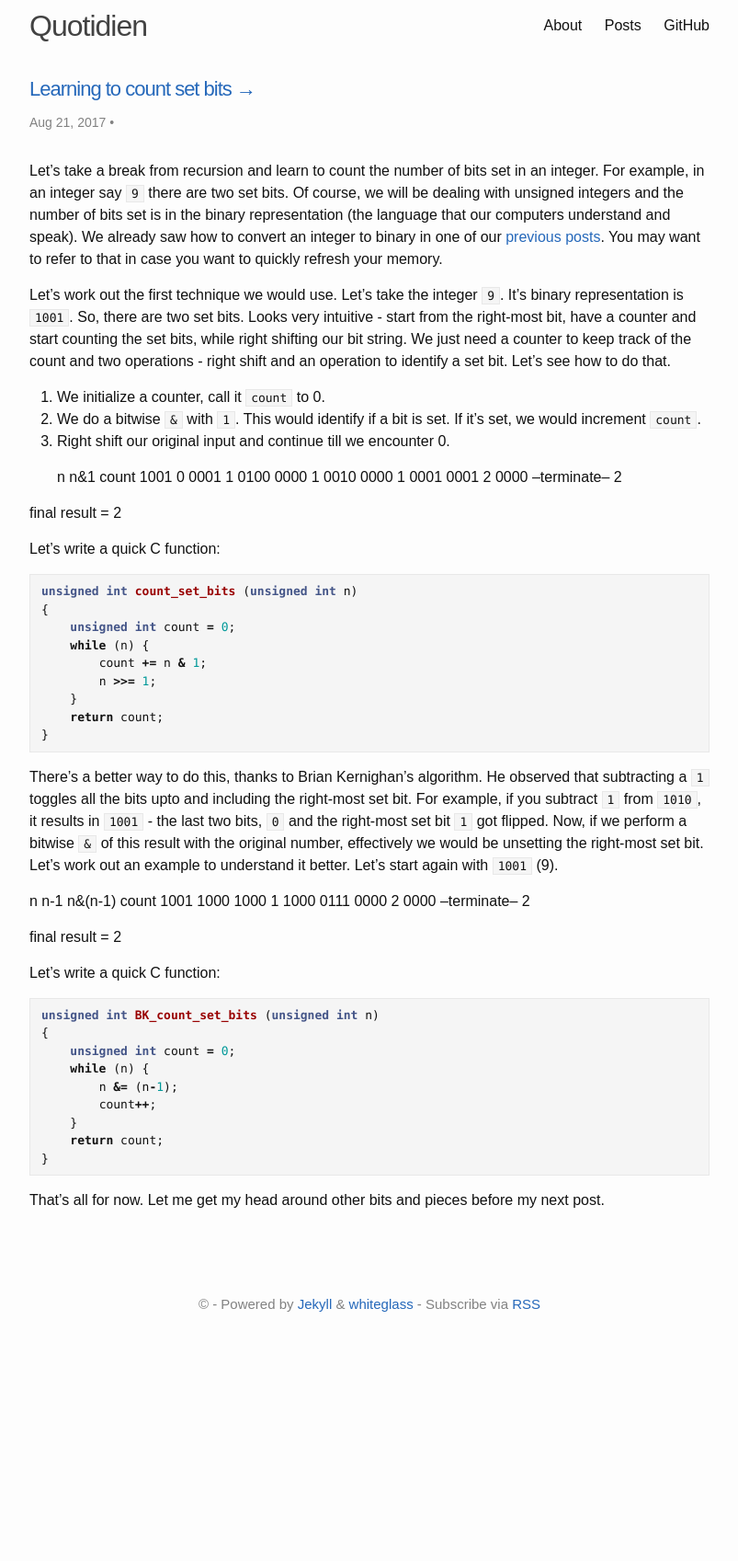
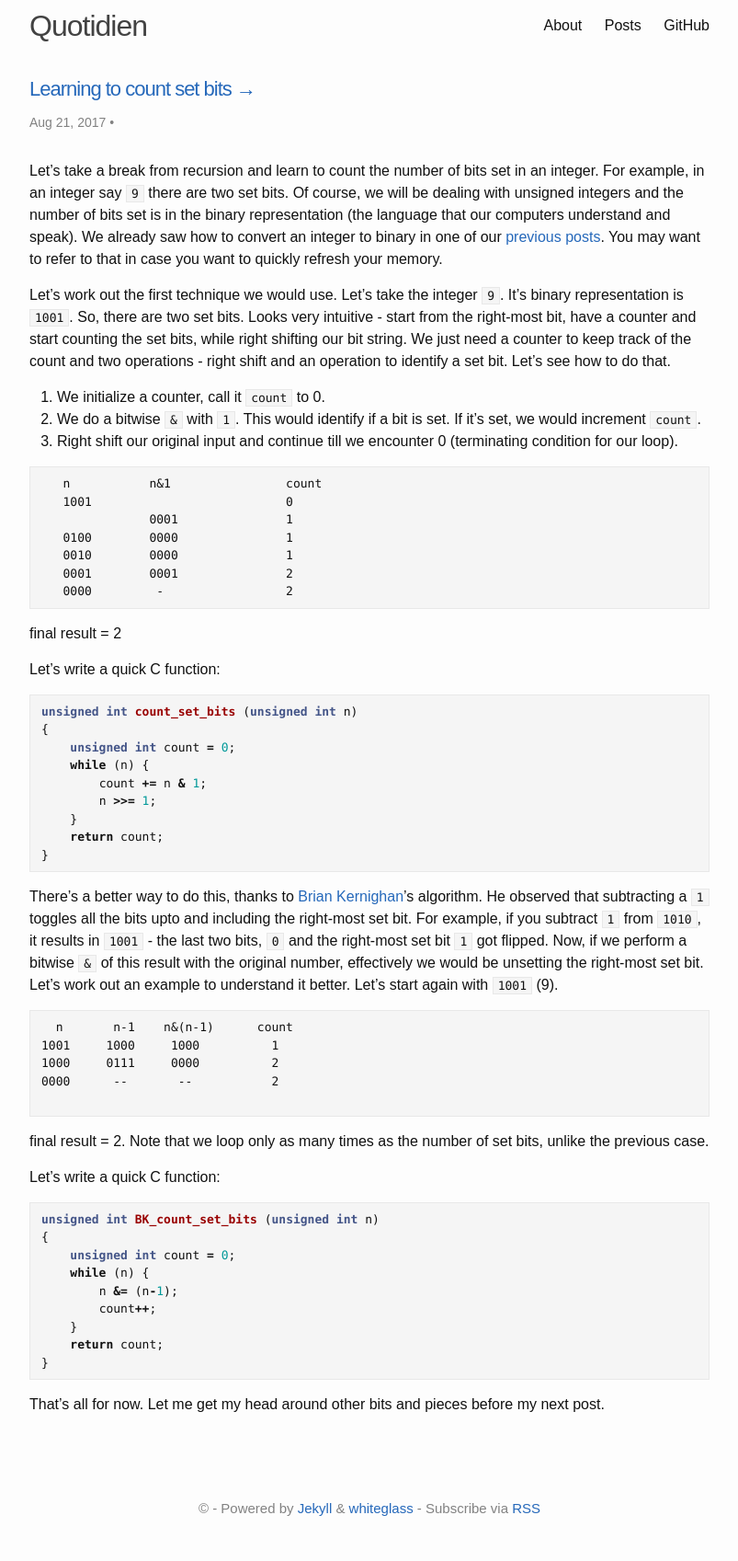
Before and after one commit to dotkay/dotkay.github.io, a Jekyll site: the page built from _posts/2017-08-21-learning-to-count-set-bits.md, in a window 1280 px wide. Shown: the whole page at 92% size, without its empty margins (238-1041 px from the left). Built offline with Jekyll 4.4.1, drawn with Linux system fonts in a browser that asks for light colours; before the commit the page ends 1475 px from its top, so only the background shows below that.

Commit message:
fixed alignments, added link

````diff
--- a/_posts/2017-08-21-learning-to-count-set-bits.md
+++ b/_posts/2017-08-21-learning-to-count-set-bits.md
@@ -12,15 +12,17 @@ Let's work out the first technique we would use. Let's take the integer `9`. It'
 
 1. We initialize a counter, call it `count` to 0.
 2. We do a bitwise `&` with `1`. This would identify if a bit is set. If it's set, we would increment `count`.
-3. Right shift our original input and continue till we encounter 0.
+3. Right shift our original input and continue till we encounter 0 (terminating condition for our loop).
 
-   n           n&1                 count
- 1001                                0
-               0001                  1
- 0100          0000                  1
- 0010          0000                  1
- 0001          0001                  2
- 0000       --terminate--            2
+```
+   n  	       n&1 	    	  count
+   1001	       			  0
+               0001		  1
+   0100	       0000		  1
+   0010	       0000		  1
+   0001	       0001		  2
+   0000	        -		  2
+```
 
 final result = 2
 
@@ -38,14 +40,17 @@ unsigned int count_set_bits (unsigned int n)
 }
 {% endhighlight %}
 
-There's a better way to do this, thanks to Brian Kernighan's algorithm. He observed that subtracting a `1` toggles all the bits upto and including the right-most set bit. For example, if you subtract `1` from `1010`, it results in `1001` - the last two bits, `0` and the right-most set bit `1` got flipped. Now, if we perform a bitwise `&` of this result with the original number, effectively we would be unsetting the right-most set bit. Let's work out an example to understand it better. Let's start again with `1001` (9).
+There's a better way to do this, thanks to [Brian Kernighan](https://www.cs.princeton.edu/~bwk/)'s algorithm. He observed that subtracting a `1` toggles all the bits upto and including the right-most set bit. For example, if you subtract `1` from `1010`, it results in `1001` - the last two bits, `0` and the right-most set bit `1` got flipped. Now, if we perform a bitwise `&` of this result with the original number, effectively we would be unsetting the right-most set bit. Let's work out an example to understand it better. Let's start again with `1001` (9).
 
+```
   n       n-1    n&(n-1)      count
 1001     1000     1000          1
 1000     0111     0000          2
-0000    --terminate--           2
+0000      --       --           2
 
-final result = 2
+```
+
+final result = 2. Note that we loop only as many times as the number of set bits, unlike the previous case.
 
 Let's write a quick C function:
 
````
